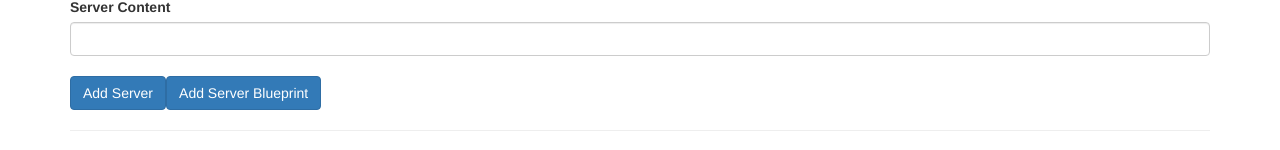
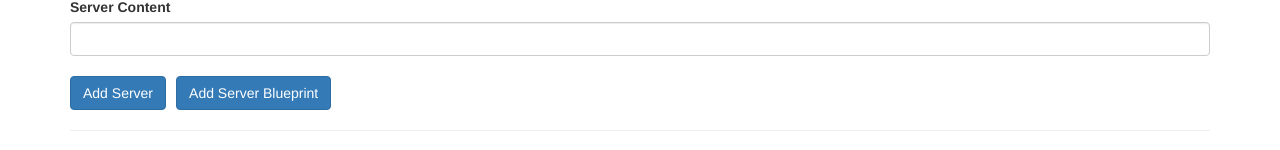
Before and after one commit to marcosJuniorPassarella/databinding-examples-angular, an Angular app: page / in a window 1280 px wide. Shown: the part 122-272 px from the top of the page. Built offline with nearby package versions, Linux system fonts and the light colour scheme.

Commit message:
Added new changes

```diff
--- a/src/app/cockpit/cockpit.component.html
+++ b/src/app/cockpit/cockpit.component.html
@@ -7,7 +7,11 @@
     <input type="text" class="form-control" [(ngModel)]="newServerContent" />
     <br />
     <button class="btn btn-primary" (click)="onAddServer()">Add Server</button>
-    <button class="btn btn-primary" (click)="onAddBlueprint()">
+    <button
+      style="margin-left: 1rem"
+      class="btn btn-primary"
+      (click)="onAddBlueprint()"
+    >
       Add Server Blueprint
     </button>
   </div>
--- a/src/app/cockpit/cockpit.component.ts
+++ b/src/app/cockpit/cockpit.component.ts
@@ -1,11 +1,11 @@
-import { Component, EventEmitter, OnInit, Output } from "@angular/core";
+import { Component, EventEmitter, Output } from "@angular/core";
 
 @Component({
   selector: "app-cockpit",
   templateUrl: "./cockpit.component.html",
   styleUrls: ["./cockpit.component.css"],
 })
-export class CockpitComponent implements OnInit {
+export class CockpitComponent {
   @Output() serverCreated = new EventEmitter<{
     serverName: string;
     serverContent: string;
@@ -18,8 +18,6 @@ export class CockpitComponent implements OnInit {
   newServerContent = "";
 
   constructor() {}
-
-  ngOnInit(): void {}
 
   onAddServer() {
     this.serverCreated.emit({
--- a/src/app/server-element/server-element.component.ts
+++ b/src/app/server-element/server-element.component.ts
@@ -1,13 +1,14 @@
-import { Component, Input, OnInit } from "@angular/core";
+import { Component, Input } from "@angular/core";
 
 @Component({
   selector: "app-server-element",
   templateUrl: "./server-element.component.html",
   styleUrls: ["./server-element.component.css"],
 })
-export class ServerElementComponent implements OnInit {
-  @Input('srvElement') element!: { type: string; name: string; content: string };
-  constructor() {}
-
-  ngOnInit(): void {}
+export class ServerElementComponent {
+  @Input("srvElement") element!: {
+    type: string;
+    name: string;
+    content: string;
+  };
 }
```
